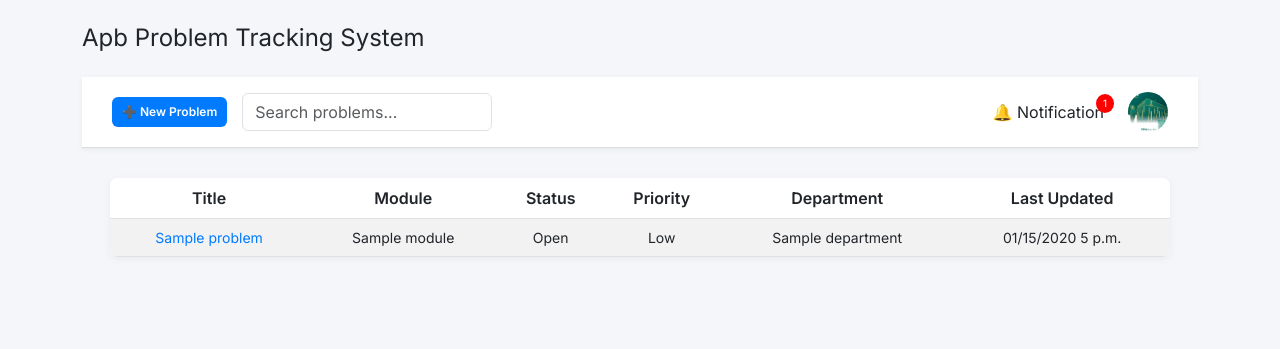
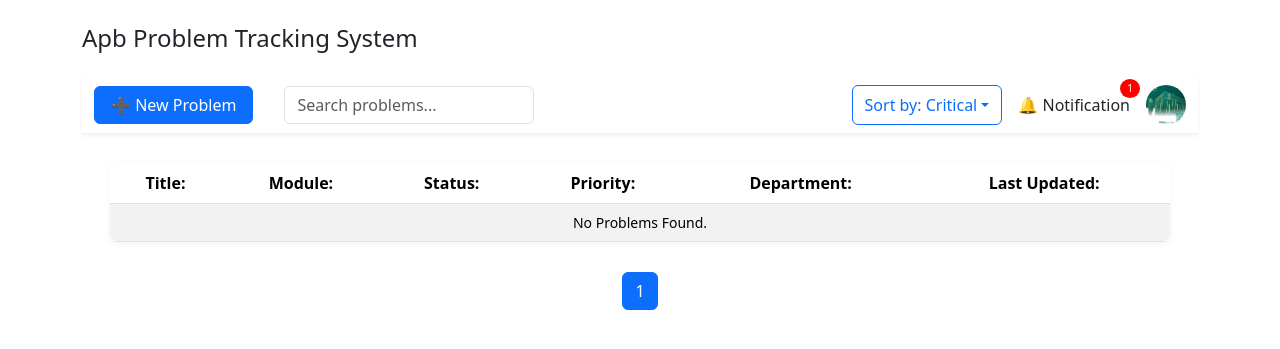
Before and after one commit to mrlongyang/problem_tracking, a Django app: page /problems/?priority=Critical in a window 1280 px wide. Shown: the top 349 px of the page. Run offline with Django 5.2, Linux system fonts and the light colour scheme; a user stored in the database is signed in; tables that the repository leaves empty hold one stand-in row (values such as "Sample post"); some libraries are stand-ins or nearby versions.

Commit message:
Add Search and Pagination

```diff
--- a/core/context_processors.py
+++ b/core/context_processors.py
@@ -1,4 +1,5 @@
 from .models import Problem
+from django.urls import reverse
 
 def problem_notifications(request):
     if request.user.is_authenticated:
@@ -8,3 +9,23 @@
     return {
         'notification_count': unresolved_count
     }
+
+def problem_notification(request):
+    if request.user.is_authenticated:
+        unresolved = Problem.objects.exclude(status__in=['Closed', 'Resolved ✅']).order_by('-created_at')
+        count = unresolved.count()
+
+        if unresolved.exists():
+            first_problem = unresolved.first()
+            problem_url = reverse('problem_detail', kwargs={'pk': first_problem.pk})
+        else:
+            problem_url = reverse('problem_list')  # fallback
+
+        return {
+            'notification_count': count,
+            'notification_url': problem_url
+        }
+    return {
+        'notification_count': 0,
+        'notification_url': reverse('problem_list')
+    }
--- a/core/static/css/problem_list.css
+++ b/core/static/css/problem_list.css
@@ -1,3 +1,123 @@
+body {
+     font-family: 'Inter', sans-serif;
+     background-color: #f4f6f9;
+     margin: 0;
+     padding: 0;
+}
+
+.top-bar {
+     display: flex;
+     align-items: center;
+     justify-content: space-between;
+     background: #ffffff;
+     padding: 15px 30px;
+     border-bottom: 1px solid #ddd;
+     box-shadow: 0 2px 5px rgba(0, 0, 0, 0.05);
+}
+
+.search-box {
+     max-width: 250px;
+     margin-left: 15px;
+}
+
+.btn-primary {
+     background-color: #007bff;
+     border: none;
+     padding: 6px 10px;
+     /* Smaller padding */
+     font-size: 12px;
+     /* Slightly smaller text */
+     border-radius: 6px;
+     font-weight: 600;
+     color: white;
+     transition: 0.3s;
+}
+
+
+.btn-primary:hover {
+     background-color: #0056b3;
+}
+
+.notification-badge {
+     position: absolute;
+     top: -6px;
+     right: -10px;
+     background: red;
+     color: white;
+     padding: 2px 7px;
+     border-radius: 50%;
+     font-size: 10px;
+}
+
+.profile-menu {
+     position: relative;
+}
+
+.profile-menu img {
+     width: 40px;
+     height: 40px;
+     border-radius: 50%;
+     cursor: pointer;
+}
+
+.profile-dropdown {
+     position: absolute;
+     right: 0;
+     top: 50px;
+     background: white;
+     border: 1px solid #ddd;
+     border-radius: 6px;
+     box-shadow: 0 4px 12px rgba(0, 0, 0, 0.1);
+     display: none;
+     flex-direction: column;
+     z-index: 100;
+}
+
+.profile-dropdown a {
+     padding: 10px 20px;
+     text-decoration: none;
+     color: #333;
+     font-size: 14px;
+     transition: 0.2s;
+}
+
+.profile-dropdown a:hover {
+     background: #f0f0f0;
+}
+
+table.table {
+     width: 95%;
+     margin: 30px auto;
+     background: white;
+     border-radius: 8px;
+     overflow: hidden;
+     box-shadow: 0 2px 8px rgba(0, 0, 0, 0.05);
+}
+
+table th {
+     background: #007bff;
+     color: white;
+     text-align: center;
+     padding: 12px;
+}
+
+table td {
+     text-align: center;
+     padding: 10px;
+     vertical-align: middle;
+     font-size: 14px;
+}
+
+table td a {
+     color: #007bff;
+     font-weight: 500;
+     text-decoration: none;
+}
+
+table td a:hover {
+     text-decoration: underline;
+}
+
 .top-bar {
      display: flex;
      justify-content: space-between;
@@ -164,3 +284,18 @@
 table td a:hover {
      text-decoration: underline;
 }
+
+  .dropdown .btn,
+  .nav-link.position-relative {
+    padding-top: 6px;
+    padding-bottom: 6px;
+    display: flex;
+    align-items: center;
+    height: 40px;
+    /* Match heights */
+  }
+  .sticky-top {
+  top: 0;
+  z-index: 1030; /* higher than dropdown or table headers */
+  background-color: white;
+}
--- /dev/null
+++ b/core/static/js/problem_list.js
@@ -0,0 +1,44 @@
+// Profile dropdown toggle
+document.getElementById("profileIcon").addEventListener("click", function () {
+     const dropdown = document.getElementById("profileDropdown");
+     dropdown.style.display = dropdown.style.display === "flex" ? "none" : "flex";
+});
+
+// Logout confirmation
+function confirmLogout(e) {
+     e.preventDefault();
+     Swal.fire({
+          title: 'Logout?',
+          text: "Are you sure you want to log out?",
+          icon: 'warning',
+          showCancelButton: true,
+          confirmButtonColor: '#007bff',
+          cancelButtonColor: '#d33',
+          confirmButtonText: 'Yes, Logout'
+     }).then((result) => {
+          if (result.isConfirmed) {
+               document.getElementById("logoutForm").submit();
+          }
+     });
+}
+
+// Simple search filter
+document.getElementById("searchInput").addEventListener("keyup", function () {
+     const value = this.value.toLowerCase();
+     const rows = document.querySelectorAll("#problemTable tbody tr");
+     rows.forEach(row => {
+          row.style.display = row.innerText.toLowerCase().includes(value) ? "" : "none";
+     });
+});
+
+document.addEventListener("DOMContentLoaded", function () {
+     const urlParams = new URLSearchParams(window.location.search);
+     const priority = urlParams.get("priority");
+     const button = document.getElementById("priorityDropdownBtn");
+
+     if (priority) {
+          button.textContent = `Sort by: ${priority}`;
+     } else {
+          button.textContent = "Sort by: All";
+     }
+});
--- a/core/templates/core/Main/base.html
+++ b/core/templates/core/Main/base.html
@@ -1,7 +1,6 @@
 {% load static %}
 <!DOCTYPE html>
 <html lang="en">
-
 <head>
      <meta charset="UTF-8">
      <meta name="viewport" content="width=device-width, initial-scale=1.0">
@@ -9,8 +8,8 @@
      <link rel="stylesheet" href="https://cdn.jsdelivr.net/npm/bootstrap@5.3.0/dist/css/bootstrap.min.css">
      <link href="https://fonts.googleapis.com/css2?family=Poppins:wght@400;600;700&display=swap" rel="stylesheet">
      <link rel="stylesheet" href="{% static 'css/base.css' %}">
+     <link rel="icon" type="image/png" href="{% static 'images/logo.jpg' %}">
 </head>
-
 <body>
      <div class="container mt-4">
           <h4 class="mb-4">Apb Problem Tracking System</h4>
@@ -19,5 +18,4 @@
           {% endblock %}
      </div>
 </body>
-
 </html>
--- a/core/templates/core/Problems/problem_list.html
+++ b/core/templates/core/Problems/problem_list.html
@@ -4,142 +4,48 @@
 <link rel="stylesheet" href="{% static 'css/problem_list.css' %}">
 <link href="https://fonts.googleapis.com/css2?family=Inter:wght@400;600&display=swap" rel="stylesheet">
 <script src="https://cdn.jsdelivr.net/npm/sweetalert2@11"></script>
-
-<style>
-  body {
-    font-family: 'Inter', sans-serif;
-    background-color: #f4f6f9;
-    margin: 0;
-    padding: 0;
-  }
-
-  .top-bar {
-    display: flex;
-    align-items: center;
-    justify-content: space-between;
-    background: #ffffff;
-    padding: 15px 30px;
-    border-bottom: 1px solid #ddd;
-    box-shadow: 0 2px 5px rgba(0, 0, 0, 0.05);
-  }
-
-  .search-box {
-    max-width: 250px;
-    margin-left: 15px;
-  }
-
-  .btn-primary {
-    background-color: #007bff;
-    border: none;
-    padding: 6px 10px;
-    /* Smaller padding */
-    font-size: 12px;
-    /* Slightly smaller text */
-    border-radius: 6px;
-    font-weight: 600;
-    color: white;
-    transition: 0.3s;
-  }
+<link href="https://cdn.jsdelivr.net/npm/bootstrap@5.3.3/dist/css/bootstrap.min.css" rel="stylesheet">
 
 
-  .btn-primary:hover {
-    background-color: #0056b3;
-  }
+<div class="sticky-top bg-white shadow-sm py-2 z-3">
+  <div class="container d-flex justify-content-between align-items-center">
+    <form method="get" class="d-flex align-items-center gap-3">
+      <a href="{% url 'problem_create' %}" class="btn btn-primary d-flex align-items-center px-3"
+        style="white-space: nowrap;">
+        ➕&nbsp;New&nbsp;Problem
+      </a>
+      <input type="text" name="search" class="form-control search-box" placeholder="Search problems..."
+        value="{{ search_query }}">
+    </form>
 
-  .notification-badge {
-    position: absolute;
-    top: -6px;
-    right: -10px;
-    background: red;
-    color: white;
-    padding: 2px 7px;
-    border-radius: 50%;
-    font-size: 10px;
-  }
 
-  .profile-menu {
-    position: relative;
-  }
+    <div class="d-flex align-items-center gap-3">
+      <div class="dropdown mb-0">
+        <button class="btn btn-outline-primary dropdown-toggle" type="button" id="priorityDropdownBtn"
+          data-bs-toggle="dropdown" aria-expanded="false">
+          {% if selected_priority %}Sort by: {{ selected_priority }}{% else %}Sort by: All{% endif %}
+        </button>
+        <ul class="dropdown-menu" aria-labelledby="priorityDropdownBtn">
+          <li><a class="dropdown-item" href="?{% if search_query %}search={{ search_query }}&{% endif %}">All</a></li>
+          <li><a class="dropdown-item"
+              href="?priority=Critical{% if search_query %}&search={{ search_query }}{% endif %}">Critical</a></li>
+          <li><a class="dropdown-item"
+              href="?priority=High{% if search_query %}&search={{ search_query }}{% endif %}">High</a></li>
+          <li><a class="dropdown-item"
+              href="?priority=Medium{% if search_query %}&search={{ search_query }}{% endif %}">Medium</a></li>
+          <li><a class="dropdown-item"
+              href="?priority=Low{% if search_query %}&search={{ search_query }}{% endif %}">Low</a></li>
 
-  .profile-menu img {
-    width: 40px;
-    height: 40px;
-    border-radius: 50%;
-    cursor: pointer;
-  }
-
-  .profile-dropdown {
-    position: absolute;
-    right: 0;
-    top: 50px;
-    background: white;
-    border: 1px solid #ddd;
-    border-radius: 6px;
-    box-shadow: 0 4px 12px rgba(0, 0, 0, 0.1);
-    display: none;
-    flex-direction: column;
-    z-index: 100;
-  }
-
-  .profile-dropdown a {
-    padding: 10px 20px;
-    text-decoration: none;
-    color: #333;
-    font-size: 14px;
-    transition: 0.2s;
-  }
-
-  .profile-dropdown a:hover {
-    background: #f0f0f0;
-  }
-
-  table.table {
-    width: 95%;
-    margin: 30px auto;
-    background: white;
-    border-radius: 8px;
-    overflow: hidden;
-    box-shadow: 0 2px 8px rgba(0, 0, 0, 0.05);
-  }
-
-  table th {
-    background: #007bff;
-    color: white;
-    text-align: center;
-    padding: 12px;
-  }
-
-  table td {
-    text-align: center;
-    padding: 10px;
-    vertical-align: middle;
-    font-size: 14px;
-  }
-
-  table td a {
-    color: #007bff;
-    font-weight: 500;
-    text-decoration: none;
-  }
-
-  table td a:hover {
-    text-decoration: underline;
-  }
-</style>
-
-<div class="top-bar">
-  <div class="d-flex align-items-center">
-    <a href="{% url 'problem_create' %}" class="btn btn-primary">➕ New Problem</a>
-    <input type="text" id="searchInput" class="form-control search-box" placeholder="Search problems...">
+        </ul>
       </div>
 
-  <div class="d-flex align-items-center gap-4">
-    <a class="nav-link position-relative" href="{% url 'problem_list' %}">
+      <a class="nav-link position-relative" href="{{ notification_url }}">
         🔔 Notification
         {% if notification_count > 0 %}
         <span class="notification-badge">{{ notification_count }}</span>
         {% endif %}
       </a>
+
       <div class="profile-menu">
         <img src="{% static 'images/apb.jpg' %}" id="profileIcon" alt="Profile">
         <div class="profile-dropdown" id="profileDropdown">
@@ -149,21 +55,23 @@
       </div>
     </div>
   </div>
+</div>
+
 
 <table class="table table-striped" id="problemTable">
   <thead>
     <tr>
-      <th>Title</th>
-      <th>Module</th>
-      <th>Status</th>
-      <th>Priority</th>
-      <th>Department</th>
-      <th>Last Updated</th>
+      <th>Title:</th>
+      <th>Module:</th>
+      <th>Status:</th>
+      <th>Priority:</th>
+      <th>Department:</th>
+      <th>Last Updated:</th>
     </tr>
   </thead>
-  <tbody>
-    {% for problem in problems %}
-    <tr>
+  <tbody id="problemTableBody">
+    {% for problem in page_obj %}
+    <tr class="problem-row">
       <td><a href="{% url 'problem_detail' problem.problem_id %}">{{ problem.title }}</a></td>
       <td>{{ problem.module.module_name }}</td>
       <td>{{ problem.status }}</td>
@@ -173,51 +81,52 @@
     </tr>
     {% empty %}
     <tr>
-      <td colspan="6">No problems found.</td>
+      <td colspan="6">No Problems Found.</td>
     </tr>
     {% endfor %}
   </tbody>
+
 </table>
 
-<script>
-  // Profile dropdown toggle
-  document.getElementById("profileIcon").addEventListener("click", function () {
-    const dropdown = document.getElementById("profileDropdown");
-    dropdown.style.display = dropdown.style.display === "flex" ? "none" : "flex";
-  });
+<nav aria-label="Page navigation">
+  <ul class="pagination justify-content-center">
+    {% if page_obj.has_previous %}
+    <li class="page-item">
+      <a class="page-link"
+        href="?page={{ page_obj.previous_page_number }}{% if search_query %}&search={{ search_query }}{% endif %}{% if selected_priority %}&priority={{ selected_priority }}{% endif %}">
+        ⏮️ Previous Page</a>
+    </li>
+    {% endif %}
 
-  // Logout confirmation
-  function confirmLogout(e) {
-    e.preventDefault();
-    Swal.fire({
-      title: 'Logout?',
-      text: "Are you sure you want to log out?",
-      icon: 'warning',
-      showCancelButton: true,
-      confirmButtonColor: '#007bff',
-      cancelButtonColor: '#d33',
-      confirmButtonText: 'Yes, Logout'
-    }).then((result) => {
-      if (result.isConfirmed) {
-        document.getElementById("logoutForm").submit();
-      }
-    });
-  }
+    {% for num in page_obj.paginator.page_range %}
+    {% if page_obj.number == num %}
+    <li class="page-item active"><span class="page-link">{{ num }}</span></li>
+    {% else %}
+    <li class="page-item">
+      <a class="page-link"
+        href="?page={{ num }}{% if search_query %}&search={{ search_query }}{% endif %}{% if selected_priority %}&priority={{ selected_priority }}{% endif %}">
+        {{ num }}
+      </a>
+    </li>
+    {% endif %}
+    {% endfor %}
 
-  // Simple search filter
-  document.getElementById("searchInput").addEventListener("keyup", function () {
-    const value = this.value.toLowerCase();
-    const rows = document.querySelectorAll("#problemTable tbody tr");
-    rows.forEach(row => {
-      row.style.display = row.innerText.toLowerCase().includes(value) ? "" : "none";
-    });
-  });
-</script>
+    {% if page_obj.has_next %}
+    <li class="page-item">
+      <a class="page-link"
+        href="?page={{ page_obj.next_page_number }}{% if search_query %}&search={{ search_query }}{% endif %}{% if selected_priority %}&priority={{ selected_priority }}{% endif %}">
+        Next Page ⏭️</a>
+    </li>
+    {% endif %}
+  </ul>
+</nav>
+
+<script src="https://cdn.jsdelivr.net/npm/bootstrap@5.3.3/dist/js/bootstrap.bundle.min.js"></script>
+<script src="{% static 'js/problem_list.js' %}"></script>
 
 <!-- Hidden logout form -->
 <form id="logoutForm" method="post" action="{% url 'logout' %}" style="display: none;">
   {% csrf_token %}
 </form>
 
-
 {% endblock %}
--- a/core/templates/core/Problems/system_logs.html
+++ b/core/templates/core/Problems/system_logs.html
@@ -14,7 +14,9 @@
           <tbody>
                {% for log in logs %}
                <tr>
-                    <td>{{ log.timestamp }}</td>
+                    <td>
+                         <span class="badge bg-secondary">{{ log.timestamp|date:"Y-m-d H:i:s" }}</span>
+                    </td>
                     <td>{{ log.level }}</td>
                     <td>{{ log.message }}</td>
                </tr>
--- a/core/urls.py
+++ b/core/urls.py
@@ -7,7 +7,6 @@
 from .views import ProblemViewSet
 from .views import dashboard_view, unauthorized_view, solution_create_view, user_manager_view, user_create_view
 from django.contrib.auth import views as auth_views
-
 
 
 router = routers.DefaultRouter()
@@ -25,7 +24,6 @@
 
     #User Url Rout
     path('unauthorized/', unauthorized_view, name='unauthorized'),
-    # path('users/', views.user_manager_view, name='user_manager'),
     path('users/create/', views.user_create_view, name='user_create'),
     path('users/<str:pk>/', views.user_detail_view, name='user_detail'),
     path('users/<str:pk>/edit/', views.user_edit_view, name='user_edit'),
@@ -40,15 +38,13 @@
 
 
     #User Profile Manage Url Rout
-    # path('logout/', auth_views.LogoutView.as_view(), name='logout'),
     path('profile/', views.profile_view, name='profile_view'),
-    path('login/', views.login_view, name='login'),
+    path('', views.login_view, name='login'),
     path('logout/', views.logout_view, name='logout'),
     path('logout/confirm/', views.logout_confirm_view, name='logout_confirm'),
 
 
     #Register Url Rout
-    # path('api-token-auth/', obtain_auth_token, name='api_token_auth'),
     path('register/', views.register_view, name='register'),
     path('api/register/', views.register_user, name='register_user'),
     path('api-token-auth/', CustomAuthToken.as_view(), name='custom_api_token_auth'),
--- a/core/views.py
+++ b/core/views.py
@@ -1,5 +1,5 @@
 from django.shortcuts import render, get_object_or_404, redirect
-from .models import Problem, ProblemAttachment, Menu, Permission, Solution, SolutionAttachment, User, Module
+from .models import Problem, ProblemAttachment, Permission, Solution, SolutionAttachment, User, Module
 from django.contrib.auth.decorators import login_required
 from django.contrib.auth import authenticate, login, logout
 from django.contrib import messages
@@ -9,7 +9,7 @@
 from django.contrib.auth import get_user_model
 from rest_framework import status, viewsets
 from rest_framework.permissions import IsAuthenticated
-from .serializers import ProblemSerializer, RegisterSerializer
+from .serializers import ProblemSerializer
 from .forms import RegisterForm, ProblemForm, UserForm, SolutionForm, ProblemAttachmentForm, AttachmentUploadForm
 from rest_framework.decorators import api_view
 from .serializers import UserSerializer
@@ -22,6 +22,8 @@
 from datetime import timedelta
 import json
 from core.forms import RegisterForm
+from django import forms
+from django.core.paginator import Paginator
 
 
 class ProblemViewSet(viewsets.ModelViewSet):
@@ -30,7 +32,6 @@
     permission_classes = [IsAuthenticated]
 
 User = get_user_model()
-
 class CustomAuthToken(APIView):
     def post(self, request, *args, **kwargs):
         email = request.data.get("email")
@@ -45,14 +46,6 @@
             return Response({'error': 'Invalid password'}, status=status.HTTP_400_BAD_REQUEST)
         token, _ = Token.objects.get_or_create(user=user)
         return Response({'token': token.key})
-
-#Dashboard
-# @login_required
-# def dashboard_view(request):
-#     if not Permission.objects.filter(menu_id__menu_id='dashboard', role=request.user.role).exists():
-#         return HttpResponseForbidden("You are not allowed to access This Page 🚫")
-#     menus = Menu.objects.filter(permission__role=request.user.role)
-#     return render(request, 'core/Dashboard/dashboard.html', {'menus': menus})
 
 # Function User Manager
 @login_required
@@ -129,9 +122,6 @@
     except Exception as e:
         return Response({'error': str(e)}, status=status.HTTP_400_BAD_REQUEST)
 
-from django import forms
-from django.contrib.auth import get_user_model
-
 User = get_user_model()
 
 class RegisterForm(forms.ModelForm):
@@ -166,20 +156,19 @@
     return render(request, 'core/Signup/register.html', {'form': form})
 
 
-
 #Authentication
-from django.contrib.auth import authenticate, login
-from django.contrib import messages
-from django.shortcuts import render, redirect
-
 def login_view(request):
     if request.method == 'POST':
         user_id = request.POST.get('user_id')
         password = request.POST.get('password')
         user = authenticate(request, user_id=user_id, password=password)
+
         if user is not None:
             login(request, user)
-            return redirect('dashboard')  # or your home page
+            if user.role and user.role.name.lower() == 'admin':
+                return redirect('dashboard')
+            else:
+                return redirect('problem_list')
         else:
             messages.error(request, 'Invalid user ID or password.')
 
@@ -197,12 +186,36 @@
         return redirect('login')
     return redirect('dashboard')
 
+#Function Manage Problem
 
-#Function Manage Problem
 @login_required
 def problem_list(request):
+    search_query = request.GET.get('search', '')
+    selected_priority = request.GET.get('priority', '')
+
+    # Start with all problems
     problems = Problem.objects.all()
-    return render(request, 'core/Problems/problem_list.html', {'problems': problems})
+
+    # Filter by title if search is used
+    if search_query:
+        problems = problems.filter(title__icontains=search_query)
+
+    # Filter by priority if selected
+    if selected_priority:
+        problems = problems.filter(priority=selected_priority)
+
+    # Apply pagination AFTER filtering
+    paginator = Paginator(problems, 10)
+    page_number = request.GET.get('page')
+    page_obj = paginator.get_page(page_number)
+
+    context = {
+        'page_obj': page_obj,
+        'search_query': search_query,
+        'selected_priority': selected_priority,
+    }
+    return render(request, 'core/Problems/problem_list.html', context)
+
 
 @login_required
 def problem_detail(request, pk):
@@ -311,14 +324,24 @@
 
 
 # Function Get Notification
+from django.urls import reverse
+
+
 def problem_notification(request):
+    unresolved_count = 0
+    latest_problem_link = ''
+
     if request.user.is_authenticated:
-        unresolved_count = Problem.objects.exclude(status__in=['Closed', 'Resolved ✅']).count()
-    else:
-        unresolved_count = 0
+        unresolved = Problem.objects.exclude(status__in=['Closed', 'Resolved ✅']).order_by('-created_at')
+        unresolved_count = unresolved.count()
+        if unresolved.exists():
+            latest_problem_link = reverse('problem_detail', kwargs={'pk': unresolved.first().pk})
+
     return {
-        'notification_count': unresolved_count
+        'notification_count': unresolved_count,
+        'latest_problem_link': latest_problem_link
     }
+
 
 # Function count Module problem
 def most_problematic_module(request):
@@ -333,7 +356,7 @@
 def dashboard_view(request):
     # Permission check
     if not Permission.objects.filter(menu_id__menu_id='dashboard', role=request.user.role).exists():
-        return HttpResponseForbidden("You are not allowed to access This Page 🚫")
+        return HttpResponseForbidden("You have no permission to access this Page! 🚫")
     problems = Problem.objects.all()
     resolved_issues = problems.filter(status="Resolved ✅").count()
     # Calculate average resolution time from created_at to updated_at
--- a/problem_tracking/settings.py
+++ b/problem_tracking/settings.py
@@ -73,7 +73,7 @@
                 'django.template.context_processors.request',
                 'django.contrib.auth.context_processors.auth',
                 'django.contrib.messages.context_processors.messages',
-                'core.context_processors.problem_notifications',
+                'core.context_processors.problem_notification',
             ],
         },
     },
```
Also changed, not shown: core/static/css/dashboard.css (+58 -1 lines), core/templates/core/Dashboard/dashboard.html (+84 -37 lines), core/templates/core/Settings/settings.html (+5 -2 lines), core/templates/core/includes/sidebar.html (added, +20 -0 lines), core/static/images/circle_logo.png (added), media/attachments/4_Tk6dLQL.png (added), media/attachments/dd.jpg (added). Lines whose indentation alone changed are shown as unchanged.
